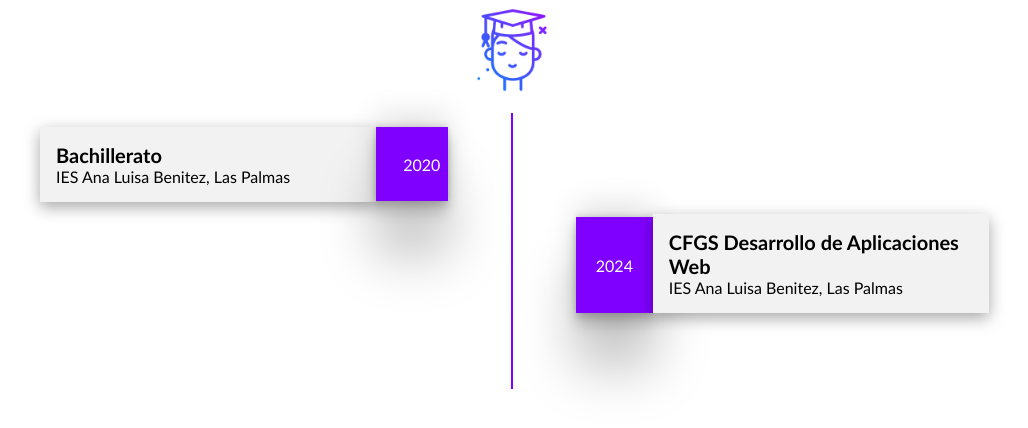
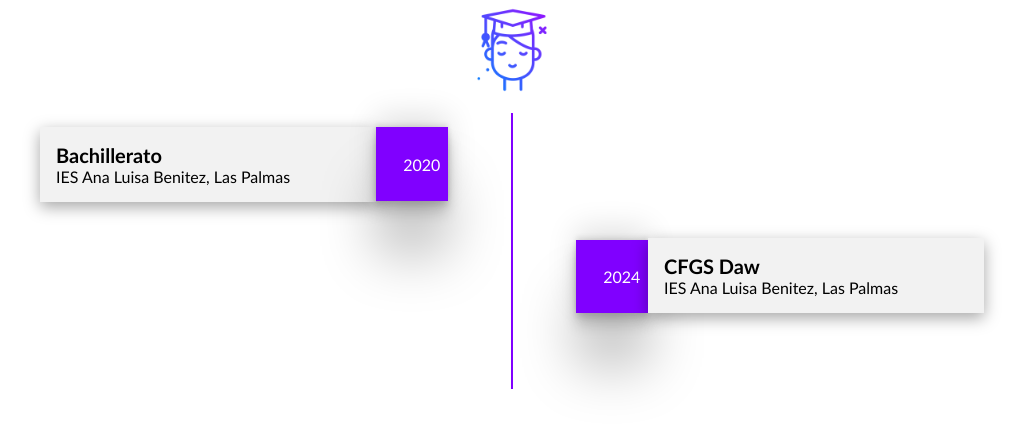
Before and after one commit to SaraMarrero/WebPersonal, a PHP site: page /html/formacion.html in a window 1280 px wide. Shown: the part 190-618 px from the top of the page, without its empty margins (128-1156 px from the left). Run offline with PHP 8.4, Linux system fonts and the light colour scheme.

Commit message:
Mejora estética en formación

```diff
--- a/css/formacion.css
+++ b/css/formacion.css
@@ -1812,9 +1812,7 @@
         width: 15%;
         color: white;
         background-color: #8000FF;
-        padding: 2.4rem;
-        display: flex;
-        justify-content: center;
+        padding: 1.7rem;
         box-shadow: rgba(0, 0, 0, 0.25) 0px 54px 55px, rgba(0, 0, 0, 0.12) 0px -12px 30px, rgba(0, 0, 0, 0.12) 0px 4px 6px, rgba(0, 0, 0, 0.17) 0px 12px 13px, rgba(0, 0, 0, 0.09) 0px -3px 5px;
 
     }
@@ -2006,6 +2004,7 @@
         background-color: #8000FF;
         padding: 1.7rem;
         box-shadow: rgba(0, 0, 0, 0.25) 0px 54px 55px, rgba(0, 0, 0, 0.12) 0px -12px 30px, rgba(0, 0, 0, 0.12) 0px 4px 6px, rgba(0, 0, 0, 0.17) 0px 12px 13px, rgba(0, 0, 0, 0.09) 0px -3px 5px;
+        text-align: center;
     }
 
     /*----- centro -----*/
@@ -2046,10 +2045,9 @@
         width: 15%;
         color: white;
         background-color: #8000FF;
-        display: flex;
-        padding: 2.4rem;
-        justify-content: center;
+        padding: 1.7rem;
         box-shadow: rgba(0, 0, 0, 0.25) 0px 54px 55px, rgba(0, 0, 0, 0.12) 0px -12px 30px, rgba(0, 0, 0, 0.12) 0px 4px 6px, rgba(0, 0, 0, 0.17) 0px 12px 13px, rgba(0, 0, 0, 0.09) 0px -3px 5px;
+        text-align: center;
     }
 
     .divisionCuatro{
--- a/html/formacion.html
+++ b/html/formacion.html
@@ -73,7 +73,7 @@
                     </div>
 
                     <div class="divisionCuatro">
-                        <p class="estudios">CFGS Desarrollo de Aplicaciones Web</p>
+                        <p class="estudios">CFGS Daw</p>
                         <p class="centro">IES Ana Luisa Benitez, Las Palmas</p>
                     </div>
                 </div>
```
